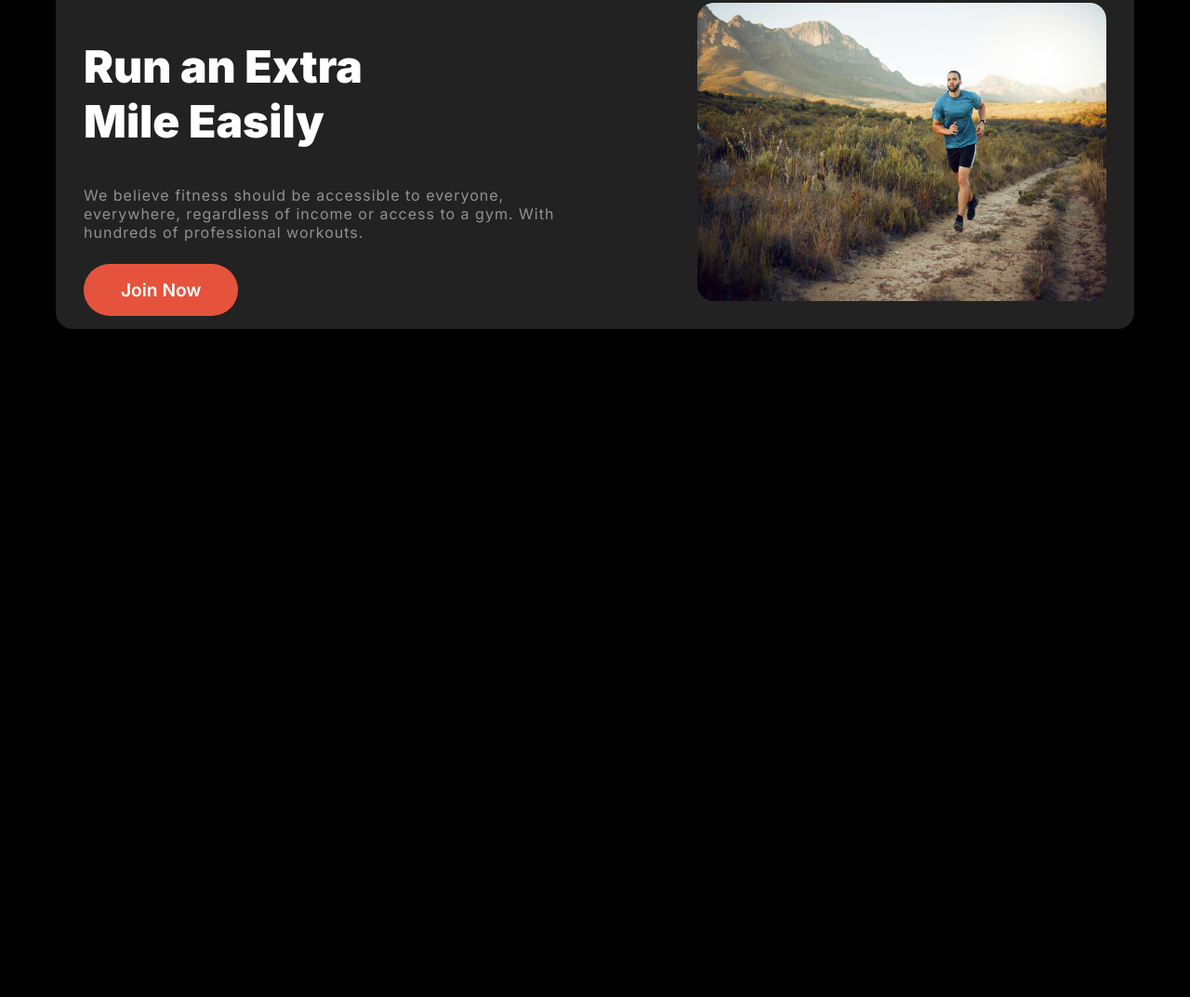
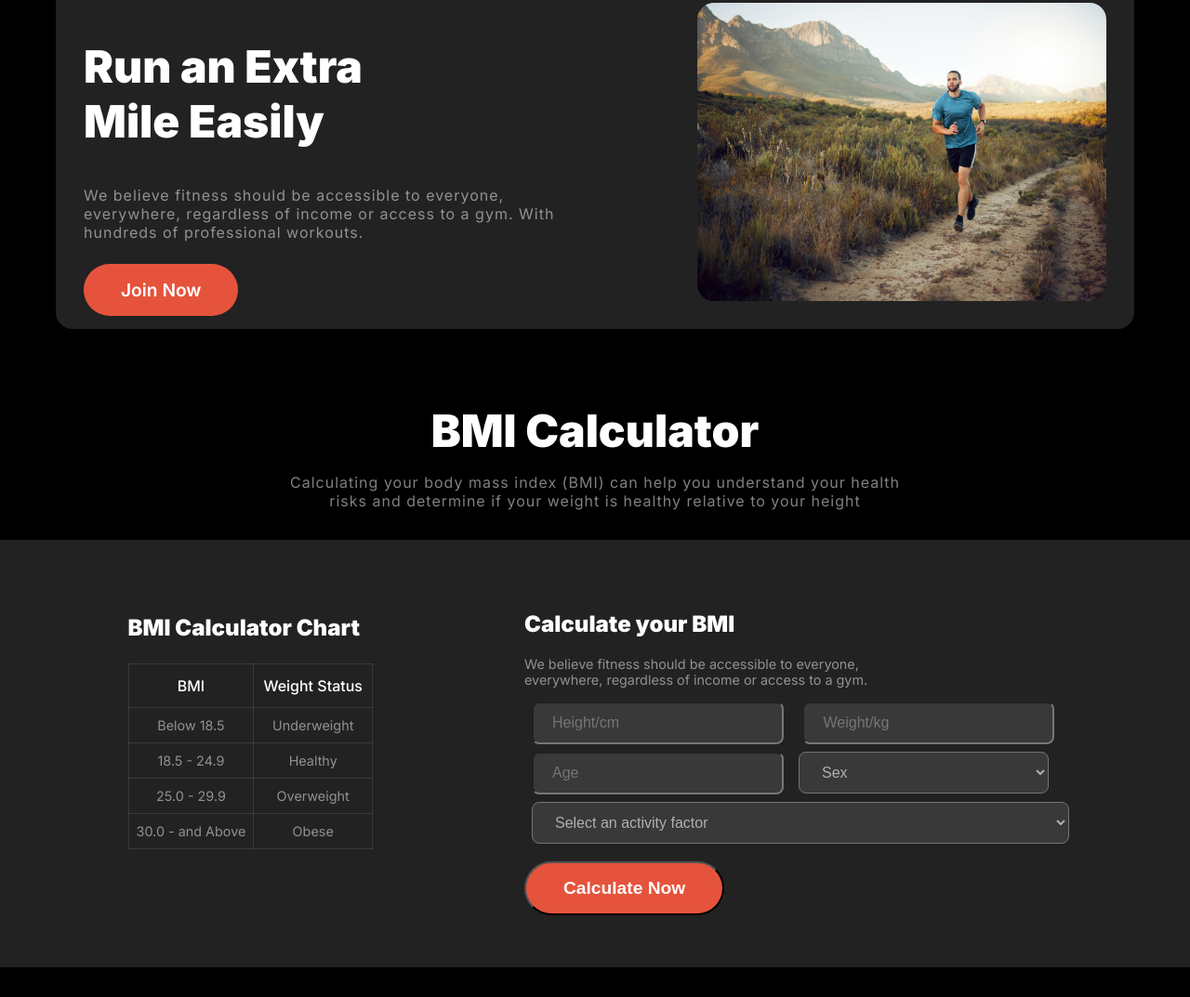
Before and after one commit to shorkarjakir/b10a1-versatile-UI, a plain HTML site: page index.html in a window 1280 px wide. Shown: the part 1206-2279 px from the top of the page at 93% size. Before the commit the page ends 1590 px from the top, so only its background shows below. Drawn offline with Linux system fonts and the light colour scheme; a web font is replaced by a local one.

Commit message:
calculator section completed

```diff
--- a/index.html
+++ b/index.html
@@ -95,6 +95,56 @@
                 <img src="/images/run.jpg" alt="">
             </div>
         </section>
+        <section class="bmi-calculator-section">
+            <div class="bmi-calculator-heading">
+                <h1 class="bmi-head">BMI Calculator</h1>
+                <p class="bmi-description">Calculating your body mass index (BMI) can help you understand your health <br> risks and determine if your weight is healthy relative to your height</p>
+            </div>
+            <div class="bmi-calculator-container">
+                <div class="bmi-chart">
+                    <h3 class="table-calculaor-chart">BMI Calculator Chart</h3>
+                    <table>
+                        <tr>
+                            <th>BMI</th>
+                            <th>Weight Status</th>
+                        </tr>
+                        <tr>
+                            <td>Below 18.5</td>
+                            <td>Underweight</td>
+                        </tr>
+                        <tr>
+                            <td>18.5 - 24.9</td>
+                            <td>Healthy</td>
+                        </tr>
+                        <tr>
+                            <td>25.0 - 29.9</td>
+                            <td>Overweight</td>
+                        </tr>
+                        <tr>
+                            <td>30.0 - and Above</td>
+                            <td>Obese</td>
+                        </tr>
+                    </table>
+                </div>
+                <div class="bmi-calculator">
+                    <h1 class="calculator-heading">Calculate your BMI</h1>
+                    <p class="calculator-description">We believe fitness should be accessible to everyone, <br> everywhere, regardless of income or access to a gym. </p>
+                    <form action="" class="calculator-form">
+                        <input type="text" class="input-text" placeholder="Height/cm">
+                        <input type="text" class="input-text" placeholder="Weight/kg"> <br>
+                        <input type="text" class="input-text" placeholder="Age">
+                        <select name="gender" id="gender">
+                            <option value="gender">Sex</option>
+                        </select> <br>
+                        <select id="options" name="choose">
+                        <option value="select">Select an activity factor</option>
+                        </select>
+
+                    </form>
+                    <button class="bmi-calculate-button">Calculate Now</button>
+                </div>
+            </div>
+        </section>
     </main>
     <footer>
 
--- a/styles/style.css
+++ b/styles/style.css
@@ -319,6 +319,135 @@ nav ul {
     border-radius: 18px;
 }
 
+.bmi-calculator-section{
+    margin: 5rem 0rem 2rem;
+}
+
+.bmi-calculator-heading{
+    text-align: center;
+}
+
+.bmi-head{
+    color: rgb(255, 255, 255);
+    font-weight: 900;
+    font-size: 3rem;
+    margin: auto;
+}
+
+.bmi-description{
+    color: rgba(255, 255, 255, 0.5);
+    font-size: 1rem;
+    font-weight: 400;
+    letter-spacing: 1px;
+}
+
+.bmi-calculator-container{
+    display: flex;
+    justify-content: space-around;
+    background: rgb(34, 34, 34);
+    margin: 2rem 0rem;
+    padding: 3.5rem;
+}
+
+.bmi-chart{
+
+}
+
+.table-calculaor-chart{
+    color: rgb(255, 255, 255);
+    font-size: 1.5rem;
+    font-weight: 900;
+}
+
+table{
+    border: 1px solid rgba(255, 255, 255, 0.1);
+    border-collapse: collapse;
+    text-align: center;
+}
+
+th{
+    color: rgb(255, 255, 255);
+    font-size: 1rem;
+    font-weight: 500;
+    border: 1px solid rgba(255, 255, 255, 0.1);
+    padding: 13px 10px;
+}
+
+td{
+    color: rgba(255, 255, 255, 0.5);
+    font-weight: 400;
+    font-size: 0.9rem;
+    border: 1px solid rgba(255, 255, 255, 0.1);
+    padding: 10px 8px;
+}
+
+.bmi-calculator{
+
+}
+
+.calculator-heading{
+    color: rgb(255, 255, 255);
+    font-size: 1.5rem;
+    font-weight: 900;
+}
+
+.calculator-description{
+    color: rgba(255, 255, 255, 0.5);
+    font-size: 0.9rem;
+    font-weight: 400;
+    margin: 15px 0px;
+
+}
+
+.input-text{
+    border-radius: 8px;
+    background: rgba(255, 255, 255, 0.1);
+    padding: 12px 40px 12px 20px;
+    border-radius: 8px;
+    background: rgba(255, 255, 255, 0.1);
+    color: rgba(255, 255, 255, 0.6);
+    font-size: 1rem;
+    font-weight: 400;
+    margin: 0rem 0.5rem 0.5rem;
+}
+
+#gender{
+    border-radius: 8px;
+    background: rgba(255, 255, 255, 0.1);
+    padding: 12px 40px 12px 20px;
+    border-radius: 8px;
+    background: rgba(255, 255, 255, 0.1);
+    color: rgba(255, 255, 255, 0.6);
+    font-size: 1rem;
+    font-weight: 400;
+    margin: 0rem 0.5rem 0.5rem;
+    width: 21%;
+    position: absolute;
+}
+
+#options{
+    border-radius: 8px;
+    background: rgba(255, 255, 255, 0.1);
+    padding: 12px 40px 12px 20px;
+    border-radius: 8px;
+    background: rgba(255, 255, 255, 0.1);
+    color: rgba(255, 255, 255, 0.6);
+    font-size: 1rem;
+    font-weight: 400;
+    margin: 0rem 0.5rem 0.5rem;
+    width: 100%;
+}
+
+.bmi-calculate-button{
+    border-radius: 42px;
+    background: rgb(230, 83, 60);
+    color: rgb(255, 255, 255);
+    font-size: 1.2rem;
+    font-weight: 600;
+    padding: 16px 40px 16px 40px;
+    margin-top: 0.7rem;
+}
+
 /* For Mobile Device */
 @media screen and (max-width: 576px){
     .nav-items{
@@ -419,5 +548,28 @@ nav ul {
         width: auto;
         margin-top: 60px;
     }
+    .bmi-calculator-heading{
+        text-align: start;
+        margin-left: 1.5rem;
+    }
+    .bmi-calculator-container{
+        flex-direction: column;
+        padding: 1.5rem;
+    }
+
+    .input-text{
+        width: 30%;
+    }
+    #gender{
+        position: absolute;
+        width: 42%;
+    }
+    #options{
+        width: 95%;
+    }
+
+    .bmi-calculate-button{
+        padding: 10px 20px;
+    }
 
 }
```
